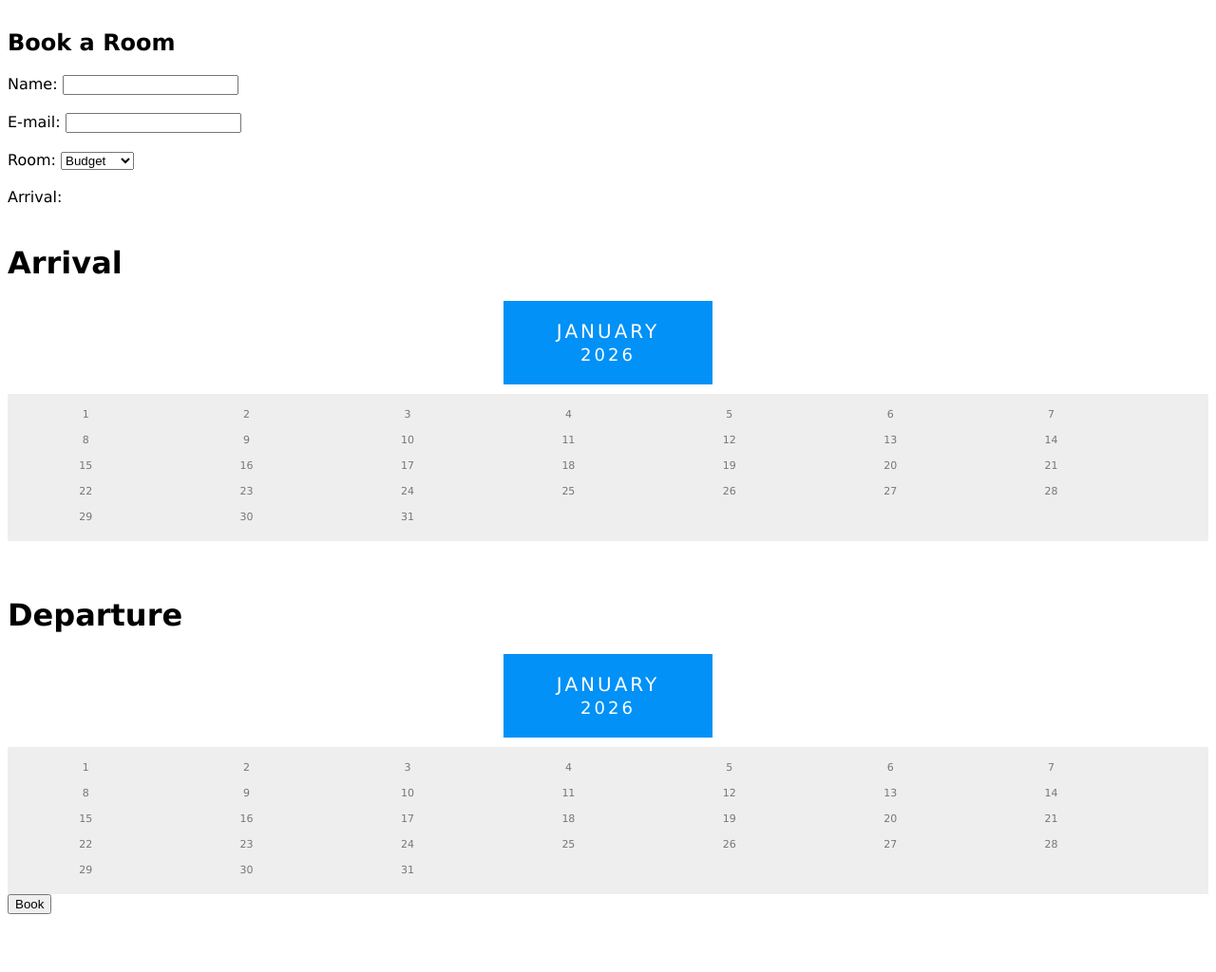
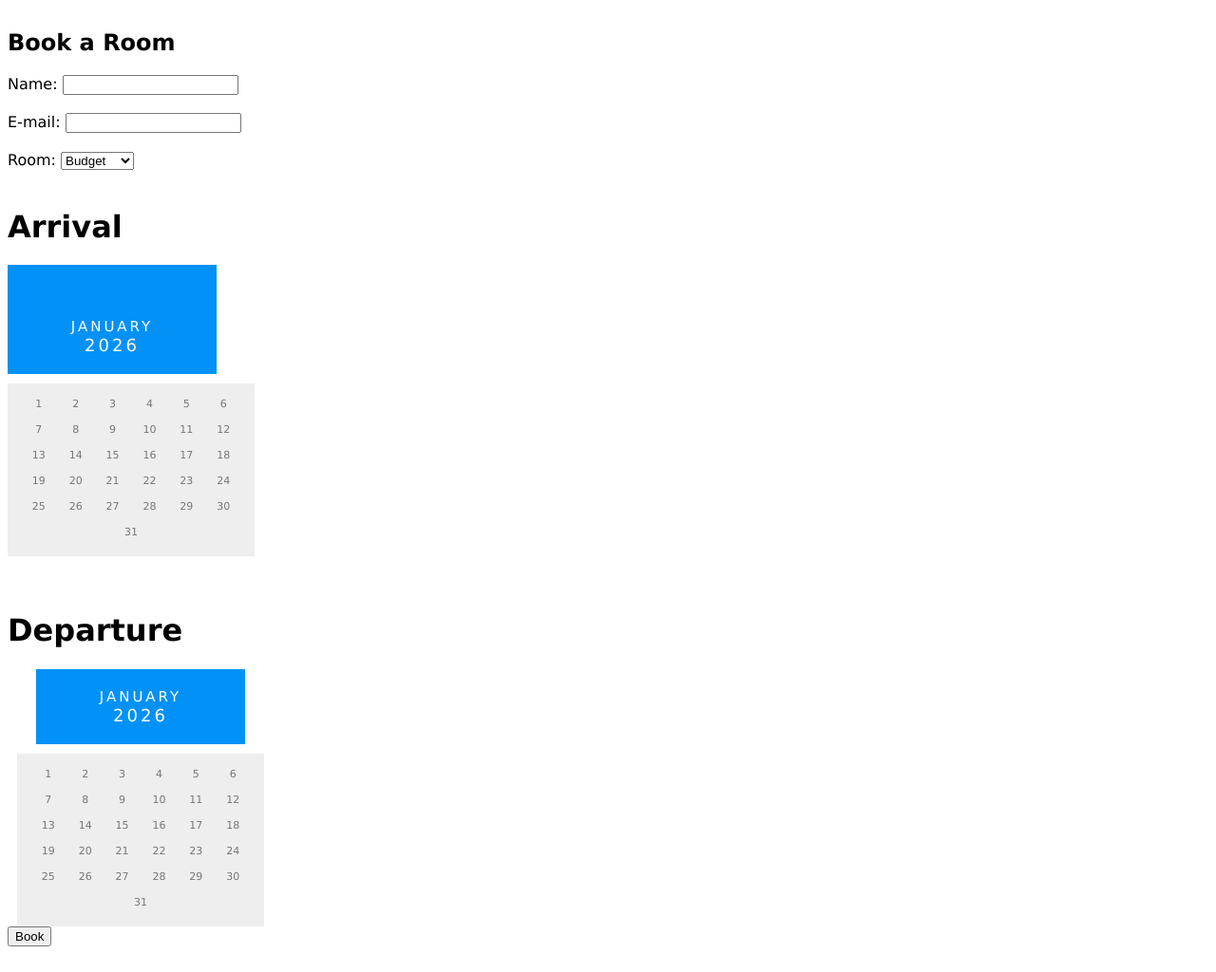
Before and after one commit to AllanTran90/Yrgopelago, a PHP site: page / in a window 1280 px wide. Shown: the part 277-1301 px from the top of the page at 95% size. Before the commit the page ends 1240 px from the top, so only its background shows below. Run offline with PHP 8.4, Linux system fonts and the light colour scheme; data comes from the database, SQL or seed files in the repository.

Commit message:
fixed the calendar

```diff
--- a/assets/css/style.css
+++ b/assets/css/style.css
@@ -10,12 +10,22 @@ body {
     font-family: Verdana, sans-serif;
 }
 
+.calendar {
+  width: 280px;
+  display: flex;
+  flex-direction: column;
+  align-items: center;
+}
+
 .month {
   padding: 20px 10px;
-  max-width: 220px;
-  margin: 0 auto 10px;
+  width: 220px;
+  margin: 0 0 10px 0;
   background: #0191f7;
-  text-align: center;
+  align-items: center;
+  display: flex;
+  justify-content: center;
+
 }
 
 .month ul {
@@ -25,9 +35,10 @@ body {
 
 .month ul li {
   color: white;
-  font-size: 20px;
+  font-size: 15px;
   text-transform: uppercase;
   letter-spacing: 3px;
+  text-align: center;
 }
 
 .weekdays {
@@ -48,6 +59,8 @@ body {
   padding: 10px 0;
   background: #eee;
   margin: 0;
+  max-width: 260px;
+  text-align: center;
 }
 
 .days li {
@@ -63,6 +76,17 @@ body {
   border-radius: 4px;
 }
 
+.days li.available{
+    background-color: #d4f7dc;
+    color: #1af406;
+}
+
+.days li.booked{
+    background-color: #f80404;
+        color: #7a1c1c;
+
+}
+
 .days li.active {
   padding: 5px;
   background: #1abc9c;
@@ -71,5 +95,20 @@ body {
 }
 
 .days li:hover{
-    background-color: #cce7ff;
+    background-color: #f7d4d4;
 }
+
+.days li.booked:hover{
+    background-color: #d4f7dc;
+
+}
+
+.layout{
+    display: flex;
+    gap: 40px;
+    align-items: flex-start;
+}
+
+.content{
+    flex: 1;
+}
--- /dev/null
+++ b/assets/js/calendar.js
@@ -0,0 +1,18 @@
+const bookedDays = [, ,];
+document.querySelectorAll('.days li'). forEach(day => {
+    const dayNumber = parseInt(days.textContent);
+
+    if (bookedDays.includes(dayNumber)){
+        day.classList.add('booked');
+    }
+    else{
+        day.classList.add('available');
+    }
+
+    day.addEventListener('click', () =>{
+        if(day.classList.contains('booked')) return;
+
+        document.querySelectorAll('.days.li'). forEach (d => d.classList.remove('active'));
+        day.classList.add('active');
+    });
+});
--- a/startpage.html
+++ b/startpage.html
@@ -53,15 +53,60 @@
         </label>
         <br><br>
 
-        <label>
-            Arrival:
-            <!-- <input type="date" name="arrival" required
-                   min="2026-01-01" max="2026-01-31"> -->
-        </label>
+        <div class="layout"></div>
+        <div class="calendars"></div>
+            <h1>Arrival</h1>
+        <div class ="calendar"></div>
+        <div class="month">
+        <ul>
+            <li>
+                <br><br>
+                January<br>
+        <span style="font-size:18px">2026</span>
+        </li>
+    </ul>
+</div>
+
+    <ul class="days">
+    <li>1</li>
+    <li>2</li>
+    <li>3</li>
+    <li>4</li>
+    <li>5</li>
+    <li>6</li>
+    <li>7</li>
+    <li>8</li>
+    <li>9</li>
+    <li>10</li>
+    <li>11</li>
+    <li>12</li>
+    <li>13</li>
+    <li>14</li>
+    <li>15</li>
+    <li>16</li>
+    <li>17</li>
+    <li>18</li>
+    <li>19</li>
+    <li>20</li>
+    <li>21</li>
+    <li>22</li>
+    <li>23</li>
+    <li>24</li>
+    <li>25</li>
+    <li>26</li>
+    <li>27</li>
+    <li>28</li>
+    <li>29</li>
+    <li>30</li>
+    <li>31</li>
+    </ul>
+</div>
+
         <br><br>
-        <h1>Arrival</h1>
 
-<div class="month">
+<h1>Departure</h1>
+<div class="calendar">
+    <div class="month">
   <ul>
     <li>
       January<br>
@@ -103,62 +148,17 @@
   <li>30</li>
   <li>31</li>
 </ul>
-
-        <br><br>
-           <h1>Departure</h1>
-
-<div class="month">
-  <ul>
-    <li>
-      January<br>
-      <span style="font-size:18px">2026</span>
-    </li>
-  </ul>
+</div>
 </div>
 
-<ul class="days">
-  <li>1</li>
-  <li>2</li>
-  <li>3</li>
-  <li>4</li>
-  <li>5</li>
-  <li>6</li>
-  <li>7</li>
-  <li>8</li>
-  <li>9</li>
-  <li>10</li>
-  <li>11</li>
-  <li>12</li>
-  <li>13</li>
-  <li>14</li>
-  <li>15</li>
-  <li>16</li>
-  <li>17</li>
-  <li>18</li>
-  <li>19</li>
-  <li>20</li>
-  <li>21</li>
-  <li>22</li>
-  <li>23</li>
-  <li>24</li>
-  <li>25</li>
-  <li>26</li>
-  <li>27</li>
-  <li>28</li>
-  <li>29</li>
-  <li>30</li>
-  <li>31</li>
-</ul>
+<div class="content">
 
+</div>
+</div>
         <button type="submit">Book</button>
         <br><br>
-        <!-- <label> -->
-            <!-- Transfer code: -->
-           <!-- <input type="text" name="transfer_code" required> -->
-           <!-- <br> -->
-           <!-- <button type="submit">Transfer</button> -->
-        <!-- </label> -->
-        <!-- <br><br>*/ -->
+
     </form>
+    <script src="/assets/js/calendar.js"></script>
 </body>
 </html>
```
Also changed, not shown: assets/js/index.js (deleted).
